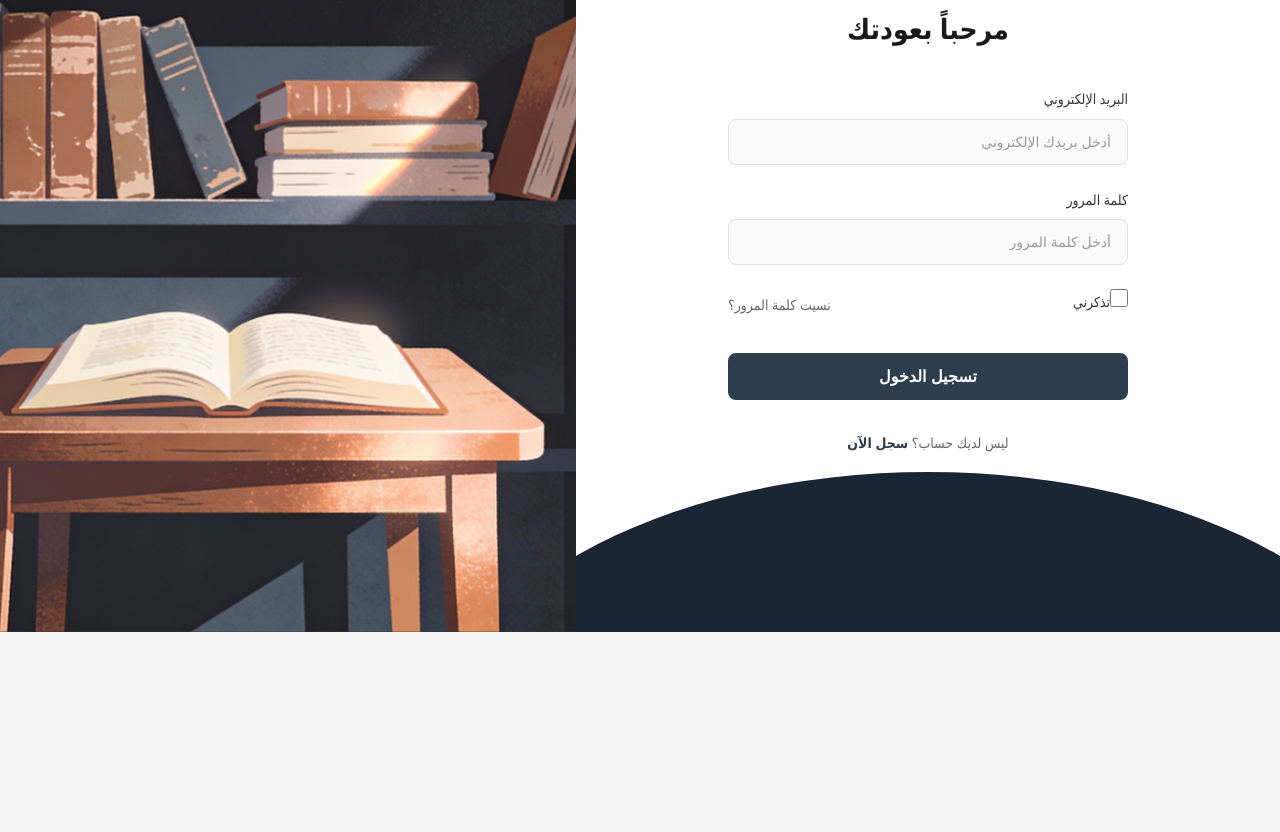
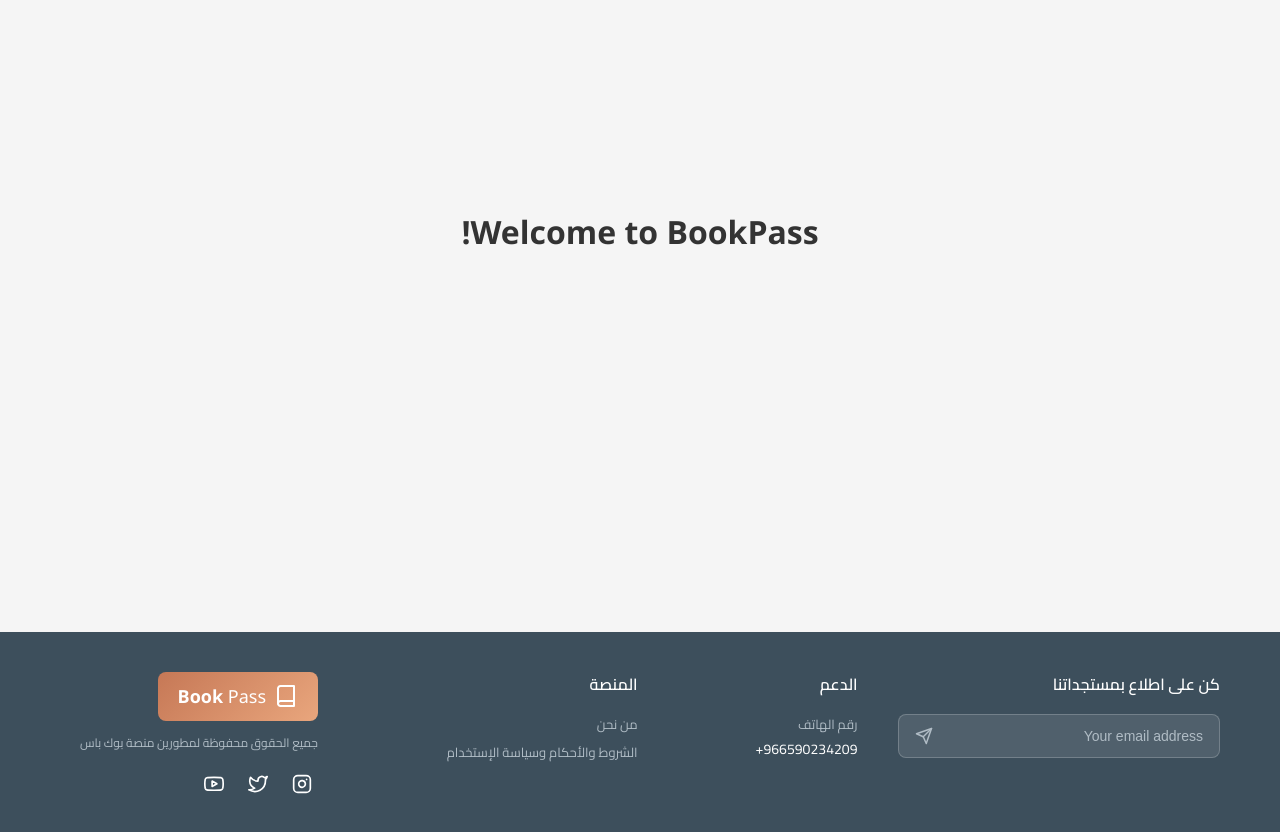
Before and after one commit to abo-ah-md/holberton-portfolio-project, a React (Vite) app in the folder Stage4/Bookpass/: page / in a window 1280 px wide. Before the commit this address led to /login. Shown: the part 168-1000 px from the top of the page. Before the commit the page ends 800 px from the top, so only its background shows below. Built offline with nearby package versions, Linux system fonts and the light colour scheme.

Commit message:
added the footer to the components step-1

```diff
--- a/Stage4/Bookpass/src/App.jsx
+++ b/Stage4/Bookpass/src/App.jsx
@@ -1,4 +1,4 @@
-import { BrowserRouter as Router, Routes, Route } from 'react-router-dom';
+import { BrowserRouter as Router, Routes, Route, Navigate } from 'react-router-dom';
 import { AuthProvider } from './context/AuthContext';
 import ProtectedRoute from './components/ProtectedRoute';
 import Home from './pages/Home';
@@ -13,14 +13,8 @@
                 <Routes>
                     <Route path="/login" element={<Login />} />
                     <Route path="/register" element={<Register />} />
-                    <Route
-                        path="/"
-                        element={
-                            <ProtectedRoute>
-                                <Home />
-                            </ProtectedRoute>
-                        }
-                    />
+                    <Route path="/" element={<Home />} />
+                    <Route path="*" element={<Navigate to="/" replace />} />
                 </Routes>
             </Router>
         </AuthProvider>
--- /dev/null
+++ b/Stage4/Bookpass/src/components/Footer.css
@@ -0,0 +1,239 @@
+/* Footer Styles */
+@import url('https://fonts.googleapis.com/css2?family=Cairo:wght@400;600;700&display=swap');
+
+.footer {
+  background-color: #3d4f5c;
+  color: #ffffff;
+  font-family: 'Cairo', 'Segoe UI', Tahoma, Geneva, Verdana, sans-serif;
+  direction: rtl;
+}
+
+.footer-container {
+  display: flex;
+  flex-wrap: wrap;
+  justify-content: space-between;
+  align-items: flex-start;
+  max-width: 1400px;
+  margin: 0 auto;
+  padding: 40px 60px;
+  gap: 40px;
+}
+
+/* Section base styles */
+.footer-section {
+  flex: 1;
+  min-width: 180px;
+}
+
+.footer-section h3 {
+  font-size: 16px;
+  font-weight: 600;
+  margin-bottom: 16px;
+  color: #ffffff;
+}
+
+/* Brand Section */
+.footer-brand {
+  flex: 1.2;
+}
+
+.logo-container {
+  margin-bottom: 12px;
+}
+
+.logo {
+  display: inline-flex;
+  align-items: center;
+  gap: 8px;
+  background: linear-gradient(135deg, #c67856 0%, #e9a67d 100%);
+  padding: 10px 20px;
+  border-radius: 8px;
+}
+
+.logo-icon {
+  width: 24px;
+  height: 24px;
+}
+
+.logo-text {
+  font-size: 18px;
+  font-weight: 700;
+  color: white;
+  font-family: 'Segoe UI', Tahoma, Geneva, Verdana, sans-serif;
+}
+
+.logo-text-pass {
+  font-weight: 400;
+}
+
+.tagline {
+  font-size: 12px;
+  color: #b0bcc5;
+  margin-bottom: 16px;
+  line-height: 1.6;
+}
+
+.social-icons {
+  display: flex;
+  gap: 12px;
+}
+
+.social-icon {
+  display: flex;
+  align-items: center;
+  justify-content: center;
+  width: 32px;
+  height: 32px;
+  color: #ffffff;
+  transition: opacity 0.2s ease, transform 0.2s ease;
+}
+
+.social-icon:hover {
+  opacity: 0.7;
+  transform: translateY(-2px);
+}
+
+.social-icon svg {
+  width: 20px;
+  height: 20px;
+}
+
+/* Platform Section */
+.footer-platform {
+  flex: 1.3;
+}
+
+.footer-nav {
+  display: flex;
+  flex-direction: column;
+  gap: 8px;
+}
+
+.footer-nav a {
+  color: #b0bcc5;
+  text-decoration: none;
+  font-size: 13px;
+  transition: color 0.2s ease;
+}
+
+.footer-nav a:hover {
+  color: #ffffff;
+}
+
+/* Support Section */
+.footer-support {
+  flex: 0.8;
+}
+
+.support-label {
+  font-size: 13px;
+  color: #b0bcc5;
+  margin-bottom: 4px;
+}
+
+.support-phone {
+  font-size: 14px;
+  color: #ffffff;
+  direction: ltr;
+  text-align: right;
+}
+
+/* Newsletter Section */
+.footer-newsletter {
+  flex: 1.5;
+}
+
+.newsletter-form {
+  display: flex;
+  align-items: center;
+  background: rgba(255, 255, 255, 0.1);
+  border: 1px solid rgba(255, 255, 255, 0.2);
+  border-radius: 8px;
+  overflow: hidden;
+  direction: ltr;
+}
+
+.newsletter-input {
+  flex: 1;
+  background: transparent;
+  border: none;
+  padding: 12px 16px;
+  font-size: 14px;
+  color: #ffffff;
+  outline: none;
+  text-align: right;
+}
+
+.newsletter-input::placeholder {
+  color: #b0bcc5;
+}
+
+.newsletter-btn {
+  display: flex;
+  align-items: center;
+  justify-content: center;
+  background: transparent;
+  border: none;
+  padding: 12px 16px;
+  cursor: pointer;
+  color: #b0bcc5;
+  transition: color 0.2s ease;
+}
+
+.newsletter-btn:hover {
+  color: #ffffff;
+}
+
+.newsletter-btn svg {
+  width: 18px;
+  height: 18px;
+}
+
+/* Responsive Design */
+@media (max-width: 992px) {
+  .footer-container {
+    padding: 30px 40px;
+    gap: 30px;
+  }
+
+  .footer-section {
+    min-width: 150px;
+  }
+}
+
+@media (max-width: 768px) {
+  .footer-container {
+    flex-direction: column-reverse;
+    align-items: center;
+    text-align: center;
+    padding: 30px 24px;
+    gap: 32px;
+  }
+
+  .footer-section {
+    width: 100%;
+    max-width: 400px;
+  }
+
+  .footer-brand {
+    display: flex;
+    flex-direction: column;
+    align-items: center;
+  }
+
+  .social-icons {
+    justify-content: center;
+  }
+
+  .footer-nav {
+    align-items: center;
+  }
+
+  .support-phone {
+    text-align: center;
+  }
+
+  .newsletter-form {
+    width: 100%;
+  }
+}
--- /dev/null
+++ b/Stage4/Bookpass/src/components/Footer.jsx
@@ -0,0 +1,80 @@
+import './Footer.css';
+
+const Footer = () => {
+    return (
+        <footer className="footer">
+            <div className="footer-container">
+                {/* Newsletter Section - Right side in RTL */}
+                <div className="footer-section footer-newsletter">
+                    <h3>كن على اطلاع بمستجداتنا</h3>
+                    <div className="newsletter-form">
+                        <button type="submit" className="newsletter-btn" aria-label="Subscribe">
+                            <svg xmlns="http://www.w3.org/2000/svg" width="20" height="20" viewBox="0 0 24 24" fill="none" stroke="currentColor" strokeWidth="2" strokeLinecap="round" strokeLinejoin="round">
+                                <line x1="22" y1="2" x2="11" y2="13"></line>
+                                <polygon points="22 2 15 22 11 13 2 9 22 2"></polygon>
+                            </svg>
+                        </button>
+                        <input
+                            type="email"
+                            placeholder="Your email address"
+                            className="newsletter-input"
+                            dir="ltr"
+                        />
+                    </div>
+                </div>
+
+                {/* Support Section */}
+                <div className="footer-section footer-support">
+                    <h3>الدعم</h3>
+                    <p className="support-label">رقم الهاتف</p>
+                    <p className="support-phone" dir="ltr">+966590234209</p>
+                </div>
+
+                {/* Platform Section */}
+                <div className="footer-section footer-platform">
+                    <h3>المنصة</h3>
+                    <nav className="footer-nav">
+                        <a href="#about">من نحن</a>
+                        <a href="#terms">الشروط والأحكام وسياسة الإستخدام</a>
+                    </nav>
+                </div>
+
+                {/* Brand Section - Left side in RTL */}
+                <div className="footer-section footer-brand">
+                    <div className="logo-container">
+                        <div className="logo">
+                            <svg className="logo-icon" viewBox="0 0 24 24" fill="none" xmlns="http://www.w3.org/2000/svg">
+                                <path d="M4 19.5C4 18.837 4.26339 18.2011 4.73223 17.7322C5.20107 17.2634 5.83696 17 6.5 17H20" stroke="white" strokeWidth="2" strokeLinecap="round" strokeLinejoin="round" />
+                                <path d="M6.5 2H20V22H6.5C5.83696 22 5.20107 21.7366 4.73223 21.2678C4.26339 20.7989 4 20.163 4 19.5V4.5C4 3.83696 4.26339 3.20107 4.73223 2.73223C5.20107 2.26339 5.83696 2 6.5 2Z" stroke="white" strokeWidth="2" strokeLinecap="round" strokeLinejoin="round" />
+                            </svg>
+                            <span className="logo-text">Book <span className="logo-text-pass">Pass</span></span>
+                        </div>
+                    </div>
+                    <p className="tagline">جميع الحقوق محفوظة لمطورين منصة بوك باس</p>
+                    <div className="social-icons">
+                        <a href="#" className="social-icon" aria-label="Instagram">
+                            <svg xmlns="http://www.w3.org/2000/svg" width="20" height="20" viewBox="0 0 24 24" fill="none" stroke="currentColor" strokeWidth="2" strokeLinecap="round" strokeLinejoin="round">
+                                <rect x="2" y="2" width="20" height="20" rx="5" ry="5"></rect>
+                                <path d="M16 11.37A4 4 0 1 1 12.63 8 4 4 0 0 1 16 11.37z"></path>
+                                <line x1="17.5" y1="6.5" x2="17.51" y2="6.5"></line>
+                            </svg>
+                        </a>
+                        <a href="#" className="social-icon" aria-label="Twitter">
+                            <svg xmlns="http://www.w3.org/2000/svg" width="20" height="20" viewBox="0 0 24 24" fill="none" stroke="currentColor" strokeWidth="2" strokeLinecap="round" strokeLinejoin="round">
+                                <path d="M23 3a10.9 10.9 0 0 1-3.14 1.53 4.48 4.48 0 0 0-7.86 3v1A10.66 10.66 0 0 1 3 4s-4 9 5 13a11.64 11.64 0 0 1-7 2c9 5 20 0 20-11.5a4.5 4.5 0 0 0-.08-.83A7.72 7.72 0 0 0 23 3z"></path>
+                            </svg>
+                        </a>
+                        <a href="#" className="social-icon" aria-label="YouTube">
+                            <svg xmlns="http://www.w3.org/2000/svg" width="20" height="20" viewBox="0 0 24 24" fill="none" stroke="currentColor" strokeWidth="2" strokeLinecap="round" strokeLinejoin="round">
+                                <path d="M22.54 6.42a2.78 2.78 0 0 0-1.94-2C18.88 4 12 4 12 4s-6.88 0-8.6.46a2.78 2.78 0 0 0-1.94 2A29 29 0 0 0 1 11.75a29 29 0 0 0 .46 5.33A2.78 2.78 0 0 0 3.4 19c1.72.46 8.6.46 8.6.46s6.88 0 8.6-.46a2.78 2.78 0 0 0 1.94-2 29 29 0 0 0 .46-5.25 29 29 0 0 0-.46-5.33z"></path>
+                                <polygon points="9.75 15.02 15.5 11.75 9.75 8.48 9.75 15.02"></polygon>
+                            </svg>
+                        </a>
+                    </div>
+                </div>
+            </div>
+        </footer>
+    );
+};
+
+export default Footer;
--- a/Stage4/Bookpass/src/pages/Home.jsx
+++ b/Stage4/Bookpass/src/pages/Home.jsx
@@ -1,5 +1,6 @@
 import { useAuth } from '../context/AuthContext';
 import { useNavigate } from 'react-router-dom';
+import Footer from '../components/Footer';
 
 const Home = () => {
   const { user, signOut } = useAuth();
@@ -11,6 +12,7 @@
   };
 
   return (
+    <>
       <div className="home-container">
         <h1>Welcome to BookPass!</h1>
         {user && (
@@ -23,6 +25,8 @@
           </div>
         )}
       </div>
+      <Footer />
+    </>
   );
 };
 
```
Lines whose indentation alone changed are shown as unchanged.
